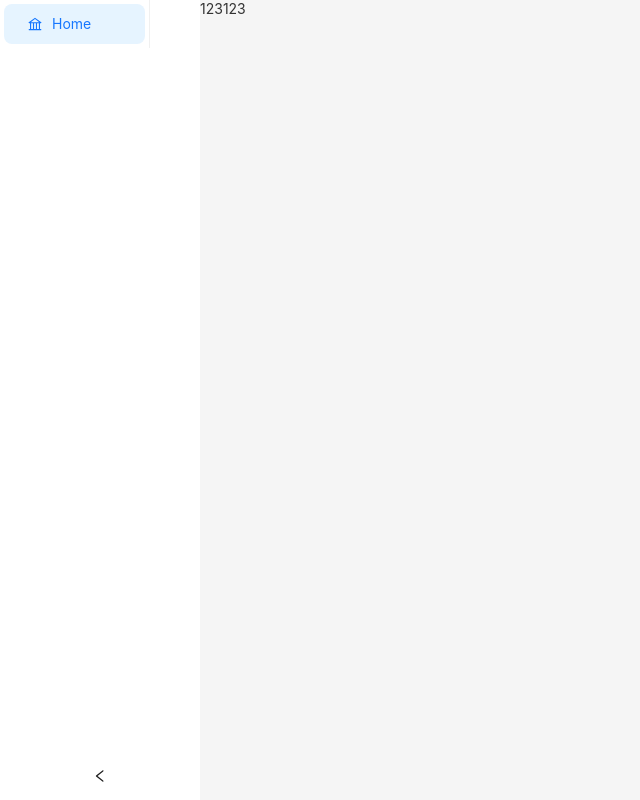
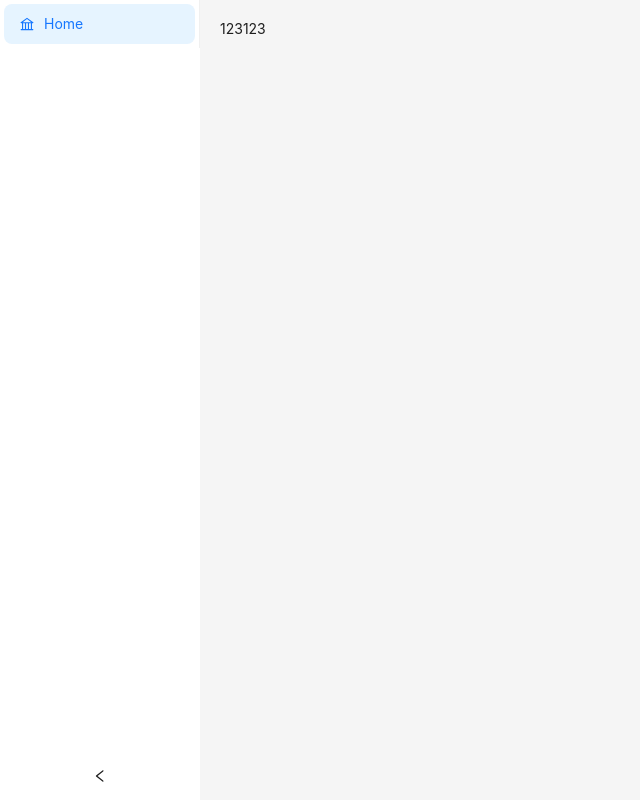
Before and after one commit to akinoccc/electron-vite-react-starter, a React (Vite) app: page /#/home in a window 1280 px wide. Shown: the whole page, without its empty margins (0-640 px from the left). Built offline with nearby package versions, Linux system fonts and the light colour scheme.

Commit message:
perf: improve some style

```diff
--- a/src/layout/AppLayout.tsx
+++ b/src/layout/AppLayout.tsx
@@ -1,15 +1,18 @@
 import SideMenu from './components/SideMenu';
 import { Layout } from 'antd';
 import { Outlet } from 'react-router-dom';
-import Sider from 'antd/es/layout/Sider';
+
+const { Content, Sider } = Layout;
 
 function AppLayout(): JSX.Element {
   return (
-    <Layout style={{ padding: 0 }}>
-      <Sider style={{ minHeight: '100vh' }} collapsible theme="light">
+    <Layout style={{ minHeight: '100vh' }}>
+      <Sider collapsible theme="light">
         <SideMenu />
       </Sider>
-      <Outlet />
+      <Content style={{ padding: '20px' }}>
+        <Outlet />
+      </Content>
     </Layout>
   );
 }
--- a/src/layout/components/SideMenu.tsx
+++ b/src/layout/components/SideMenu.tsx
@@ -20,6 +20,7 @@ function SideMenu(): JSX.Element {
         label: item.meta?.name,
         key: item.path,
         icon: item.meta?.icon,
+        title: '',
       } as MenuItem);
     }
   });
@@ -30,15 +31,13 @@ function SideMenu(): JSX.Element {
 
   // Listen the change of router
   useEffect(() => {
-    console.log(location);
     setSelectedKeys([location.pathname]);
   }, [location]);
 
   return (
     <Menu
       onClick={onClick}
-      style={{ width: 150 }}
-      mode="inline"
+      mode="vertical"
       selectedKeys={selectedKeys}
       items={menuItems}
     />
```
